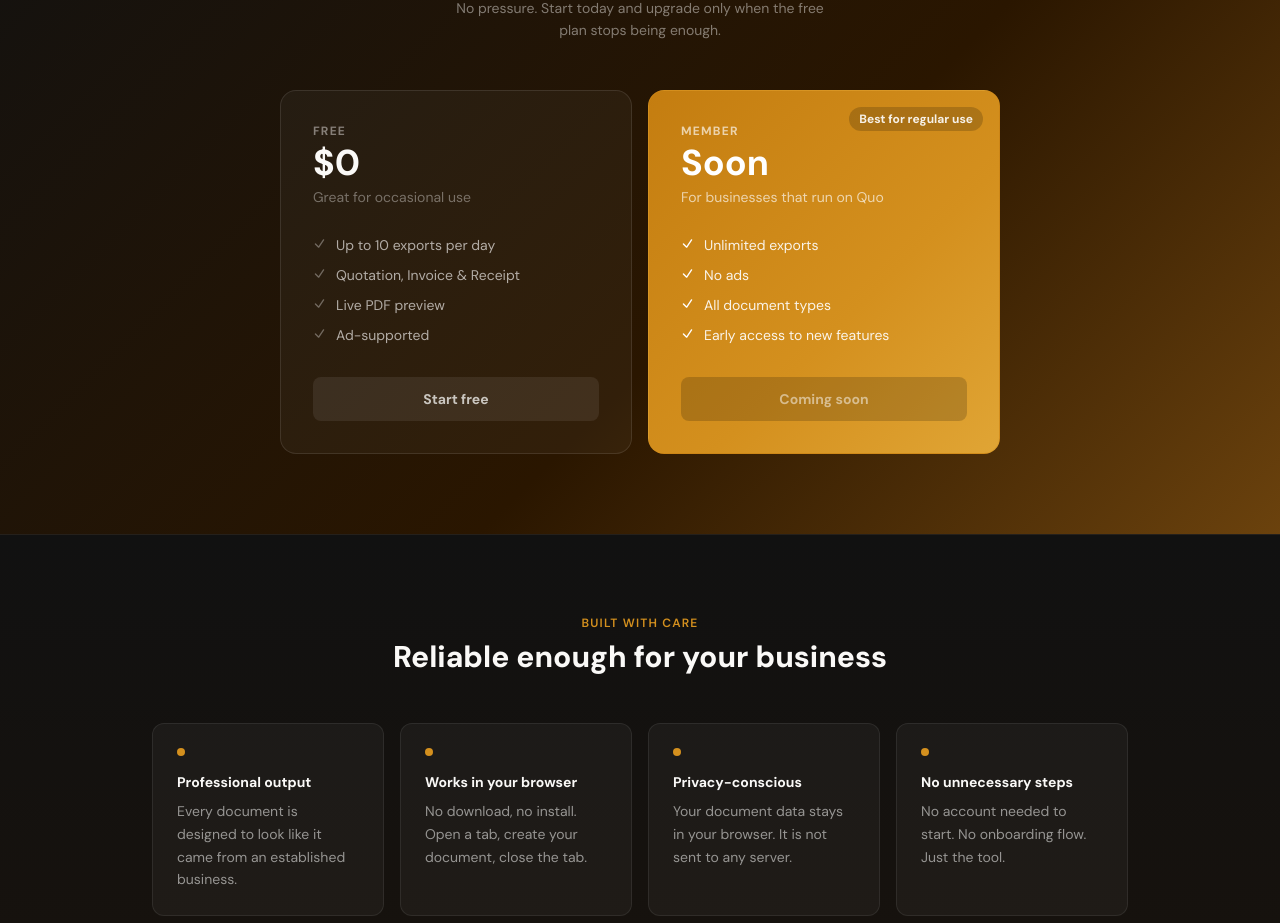
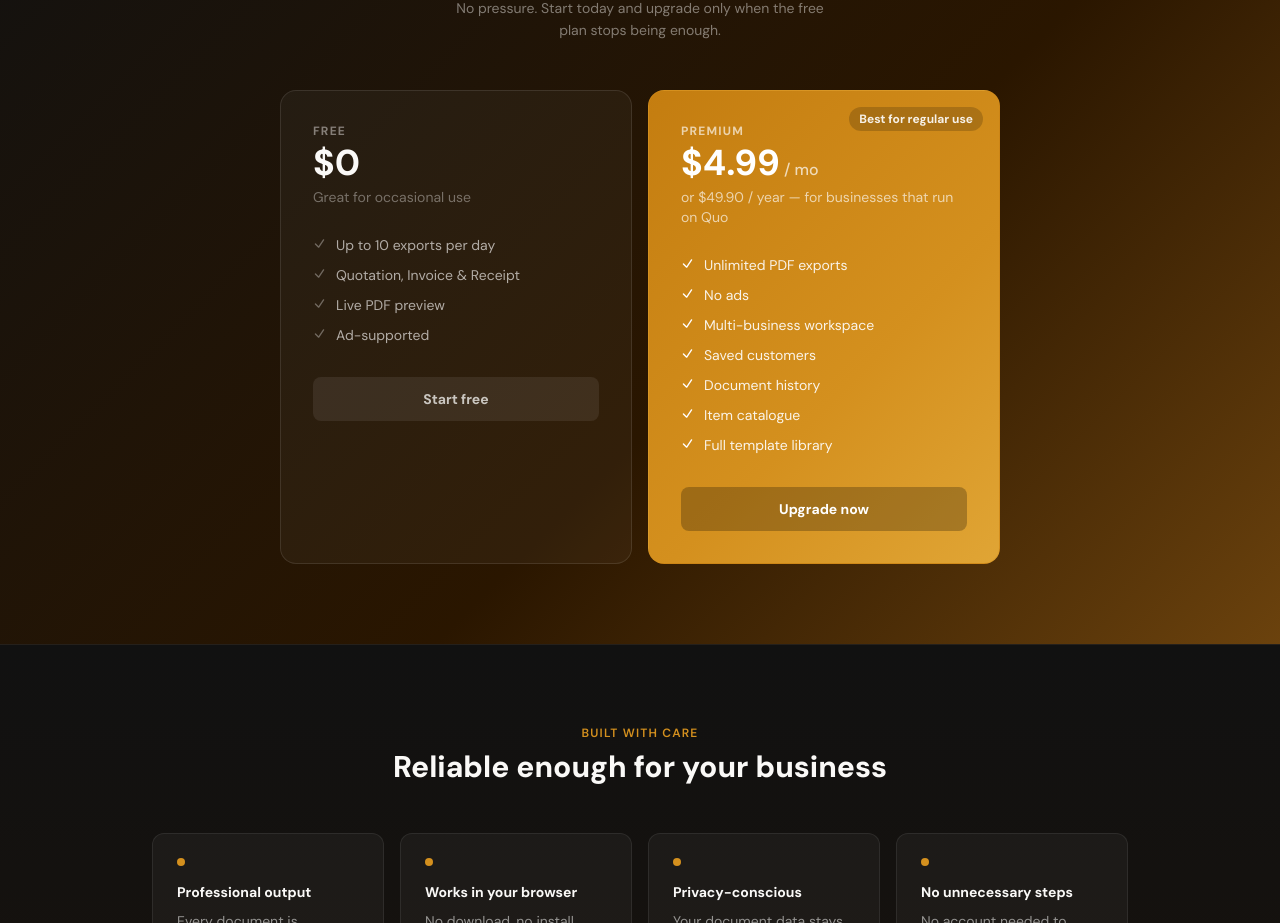
Before and after one commit to acipuns-dot/Quo, a Next.js app: page / in a window 1280 px wide. Shown: the part 2760-3683 px from the top of the page. Built offline with nearby package versions, Linux system fonts and the light colour scheme; no server answers.

Commit message:
Update pricing section with live Premium plan details

```diff
--- a/app/globals.css
+++ b/app/globals.css
@@ -281,6 +281,8 @@ select:focus-visible {
 .quo-plan-item-paid    { color: rgba(255,255,255,0.9); }
 .quo-plan-item-paid svg { color: white; flex-shrink: 0; }
 .quo-plan-cta-soon { background-color: rgba(0,0,0,0.18); color: rgba(255,255,255,0.5); }
+.quo-plan-cta-paid { background-color: rgba(0,0,0,0.25); color: white; }
+.quo-plan-cta-paid:hover { background-color: rgba(0,0,0,0.35); }
 
 /* Trust */
 .quo-trust-section {
--- a/app/page.tsx
+++ b/app/page.tsx
@@ -242,18 +242,18 @@ export default function HomePage() {
             {/* Paid */}
             <div className="animate-scale-in delay-200 quo-plan-paid rounded-2xl p-8 border relative overflow-hidden">
               <div className="quo-plan-badge absolute top-4 right-4 text-xs font-bold px-2.5 py-1 rounded-full">Best for regular use</div>
-              <p className="quo-plan-label-paid text-xs font-bold uppercase tracking-widest mb-1">Member</p>
-              <p className="quo-plan-price-paid text-4xl font-bold mb-1">Soon</p>
-              <p className="quo-plan-subdesc-paid text-sm mb-7">For businesses that run on Quo</p>
+              <p className="quo-plan-label-paid text-xs font-bold uppercase tracking-widest mb-1">Premium</p>
+              <p className="quo-plan-price-paid text-4xl font-bold mb-1">$4.99<span className="text-base font-medium opacity-70"> / mo</span></p>
+              <p className="quo-plan-subdesc-paid text-sm mb-7">or $49.90 / year &mdash; for businesses that run on Quo</p>
               <ul className="space-y-2.5 mb-8">
-                {["Unlimited exports", "No ads", "All document types", "Early access to new features"].map((item) => (
+                {["Unlimited PDF exports", "No ads", "Multi-business workspace", "Saved customers", "Document history", "Item catalogue", "Full template library"].map((item) => (
                   <li key={item} className="quo-plan-item-paid flex items-start gap-2.5 text-sm">
                     <svg className="flex-shrink-0 mt-0.5" width="13" height="13" fill="none" viewBox="0 0 24 24" stroke="currentColor" strokeWidth={2.5}><path strokeLinecap="round" strokeLinejoin="round" d="m4.5 12.75 6 6 9-13.5" /></svg>
                     {item}
                   </li>
                 ))}
               </ul>
-              <span className="quo-plan-cta-soon block text-center rounded-lg px-5 py-3 text-sm font-bold cursor-not-allowed">Coming soon</span>
+              <Link href="/upgrade" className="quo-plan-cta-paid block text-center rounded-lg px-5 py-3 text-sm font-bold transition-all duration-150">Upgrade now</Link>
             </div>
           </div>
         </div>
```
